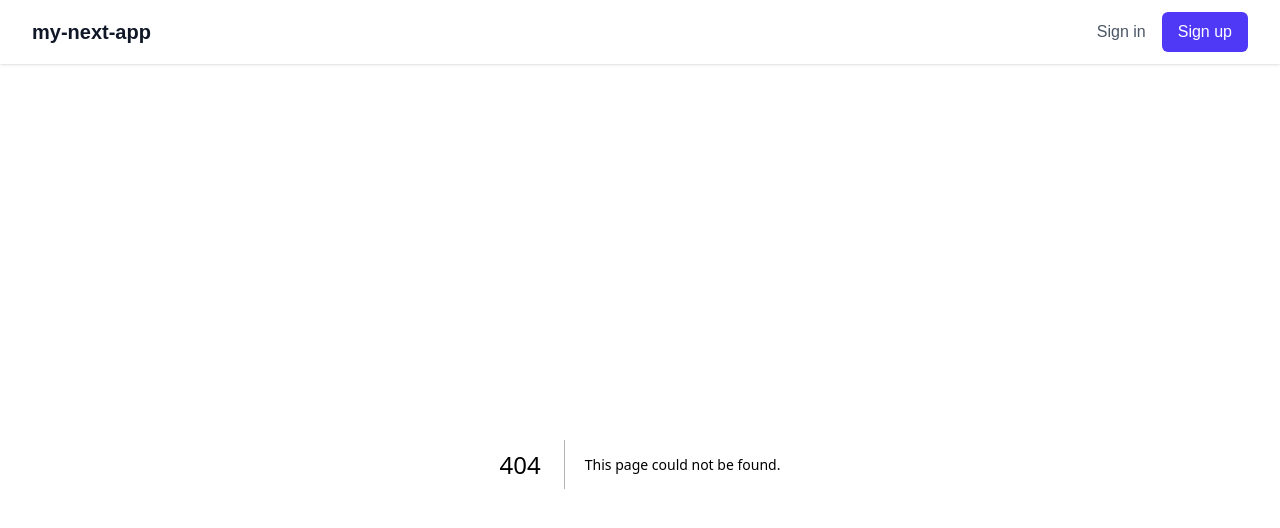
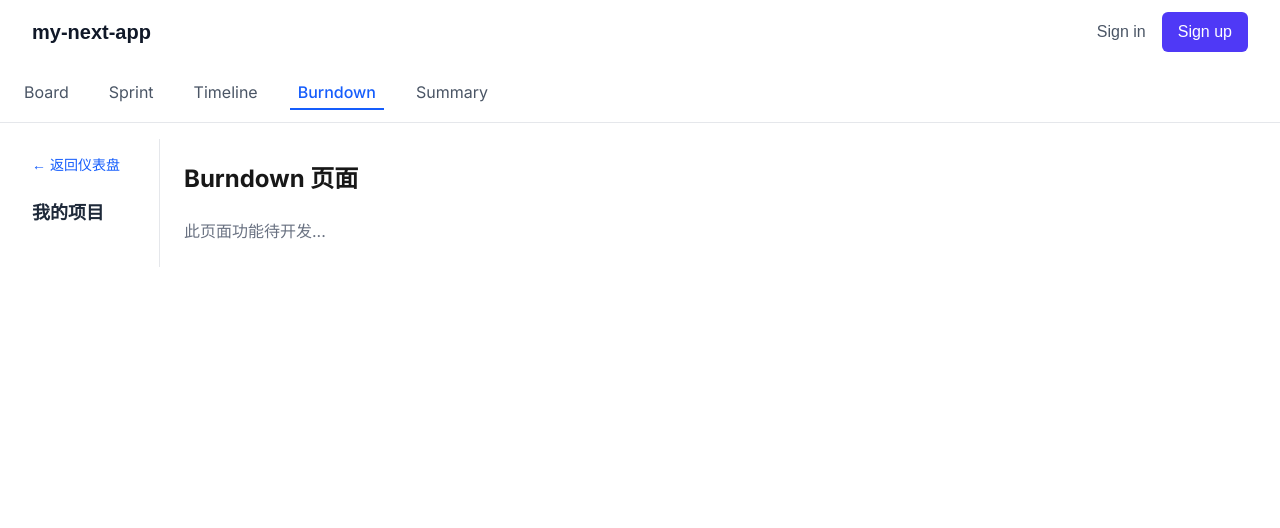
Before and after one commit to runyuliang/CS5351-Project16, a Next.js app in the folder my-next-app/: page /projects/1/burndown in a window 1280 px wide. Before the commit this address had no page. Shown: the top 528 px of the page. Built offline with nearby package versions, Linux system fonts and the light colour scheme.

Commit message:
Add files via upload

```diff
--- /dev/null
+++ b/my-next-app/src/app/projects/[projectId]/burndown/page.jsx
@@ -0,0 +1,26 @@
+'use client';
+import { useParams } from 'next/navigation';
+import ProjectSidebar from '@/components/ProjectSidebar';
+
+export default function BurndownPage() {
+  const { projectId } = useParams();
+
+  const allProjects = [
+
+  ];
+
+  return (
+    <div className="flex">
+      <ProjectSidebar
+        allProjects={allProjects}
+        currentProjectId={projectId}
+      />
+      <div className="flex-1">
+        <div className="p-6">
+          <h1 className="text-2xl font-bold mb-6">Burndown 页面</h1>
+          <p className="text-gray-500">此页面功能待开发...</p>
+        </div>
+      </div>
+    </div>
+  );
+}
--- /dev/null
+++ b/my-next-app/src/app/projects/[projectId]/layout.tsx
@@ -0,0 +1,62 @@
+'use client';
+import { useParams, usePathname } from 'next/navigation';
+import Link from 'next/link';
+import { Inter } from 'next/font/google';
+import React from 'react';
+
+const inter = Inter({ subsets: ['latin'] });
+
+export default function ProjectLayout({ children }: { children: React.ReactNode }) {
+  const { projectId } = useParams();
+  const pathname = usePathname(); // 当前路由路径（例如：/projects/1/sprint）
+  if (!projectId) return null;
+
+  // 高亮样式（复用）
+  const activeClass = "mr-6 px-2 py-1 text-blue-600 border-b-2 border-blue-600 font-medium whitespace-nowrap";
+  const defaultClass = "mr-6 px-2 py-1 text-gray-600 hover:text-blue-600 whitespace-nowrap";
+
+  return (
+    <div className={inter.className}>
+      <nav className="flex border-b border-gray-200 bg-white px-4 0.75 py-3 overflow-x-auto">
+        {/* 1. Board：路径包含 /projects/${projectId} 且不包含子路径时高亮 */}
+        <Link
+          href={`/projects/${projectId}`}
+          className={pathname === `/projects/${projectId}` ? activeClass : defaultClass}
+        >
+          Board
+        </Link>
+        {/* 2. Sprint：路径包含 /sprint 时高亮 */}
+        <Link
+          href={`/projects/${projectId}/sprint`}
+          className={pathname.includes('/sprint') ? activeClass : defaultClass}
+        >
+          Sprint
+        </Link>
+        {/* 3. Timeline：路径包含 /timeline 时高亮 */}
+        <Link
+          href={`/projects/${projectId}/timeline`}
+          className={pathname.includes('/timeline') ? activeClass : defaultClass}
+        >
+          Timeline
+        </Link>
+        {/* 4. Burndown：路径包含 /burndown 时高亮 */}
+        <Link
+          href={`/projects/${projectId}/burndown`}
+          className={pathname.includes('/burndown') ? activeClass : defaultClass}
+        >
+          Burndown
+        </Link>
+        {/* 5. Summary：路径包含 /summary 时高亮（移除最后一个的margin） */}
+        <Link
+          href={`/projects/${projectId}/summary`}
+          className={pathname.includes('/summary')
+            ? activeClass.replace('mr-6', '')
+            : defaultClass.replace('mr-6', '')}
+        >
+          Summary
+        </Link>
+      </nav>
+      <main className="p-4">{children}</main>
+    </div>
+  );
+}
--- /dev/null
+++ b/my-next-app/src/app/projects/[projectId]/sprint/page.jsx
@@ -0,0 +1,30 @@
+'use client';
+import { useParams } from 'next/navigation';
+import ProjectSidebar from '@/components/ProjectSidebar';
+
+export default function SprintPage() {
+  const { projectId } = useParams();
+
+  // 模拟项目数据（实际项目中可从API获取）
+  const allProjects = [
+
+  ];
+
+  return (
+    <div className="flex">
+      {/* 传递实际项目数据和当前项目ID */}
+      <ProjectSidebar
+        allProjects={allProjects}
+        currentProjectId={projectId}
+      />
+
+      <div className="flex-1">
+        {/* 移除 ProjectNavbar，避免重复导航栏 */}
+        <div className="p-6">
+          <h1 className="text-2xl font-bold mb-6">Sprint 页面</h1>
+          <p className="text-gray-500">此页面功能待开发...</p>
+        </div>
+      </div>
+    </div>
+  );
+}
--- /dev/null
+++ b/my-next-app/src/app/projects/[projectId]/summary/page.jsx
@@ -0,0 +1,25 @@
+'use client';
+import { useParams } from 'next/navigation';
+import ProjectSidebar from '@/components/ProjectSidebar';
+
+export default function SummaryPage() {
+  const { projectId } = useParams();
+
+  const allProjects = [
+  ];
+
+  return (
+    <div className="flex">
+      <ProjectSidebar
+        allProjects={allProjects}
+        currentProjectId={projectId}
+      />
+      <div className="flex-1">
+        <div className="p-6">
+          <h1 className="text-2xl font-bold mb-6">Summary 页面</h1>
+          <p className="text-gray-500">此页面功能待开发...</p>
+        </div>
+      </div>
+    </div>
+  );
+}
--- /dev/null
+++ b/my-next-app/src/app/projects/[projectId]/timeline/page.jsx
@@ -0,0 +1,27 @@
+'use client';
+import { useParams } from 'next/navigation';
+import ProjectSidebar from '@/components/ProjectSidebar';
+
+export default function TimelinePage() {
+  const { projectId } = useParams();
+
+  // 复用项目数据（和Sprint保持一致，实际项目中可统一从API获取）
+  const allProjects = [
+
+  ];
+
+  return (
+    <div className="flex">
+      <ProjectSidebar
+        allProjects={allProjects}
+        currentProjectId={projectId}
+      />
+      <div className="flex-1">
+        <div className="p-6">
+          <h1 className="text-2xl font-bold mb-6">Timeline 页面</h1>
+          <p className="text-gray-500">此页面功能待开发...</p>
+        </div>
+      </div>
+    </div>
+  );
+}
```
